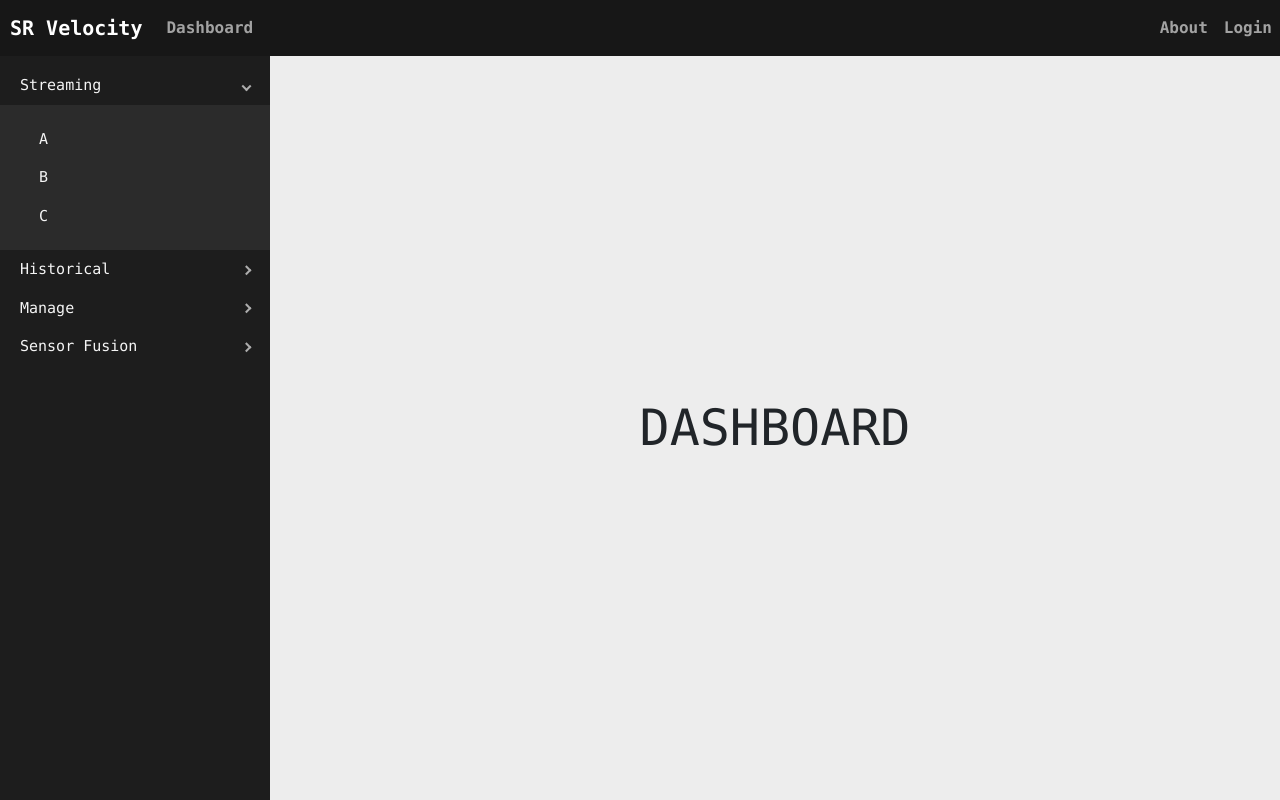
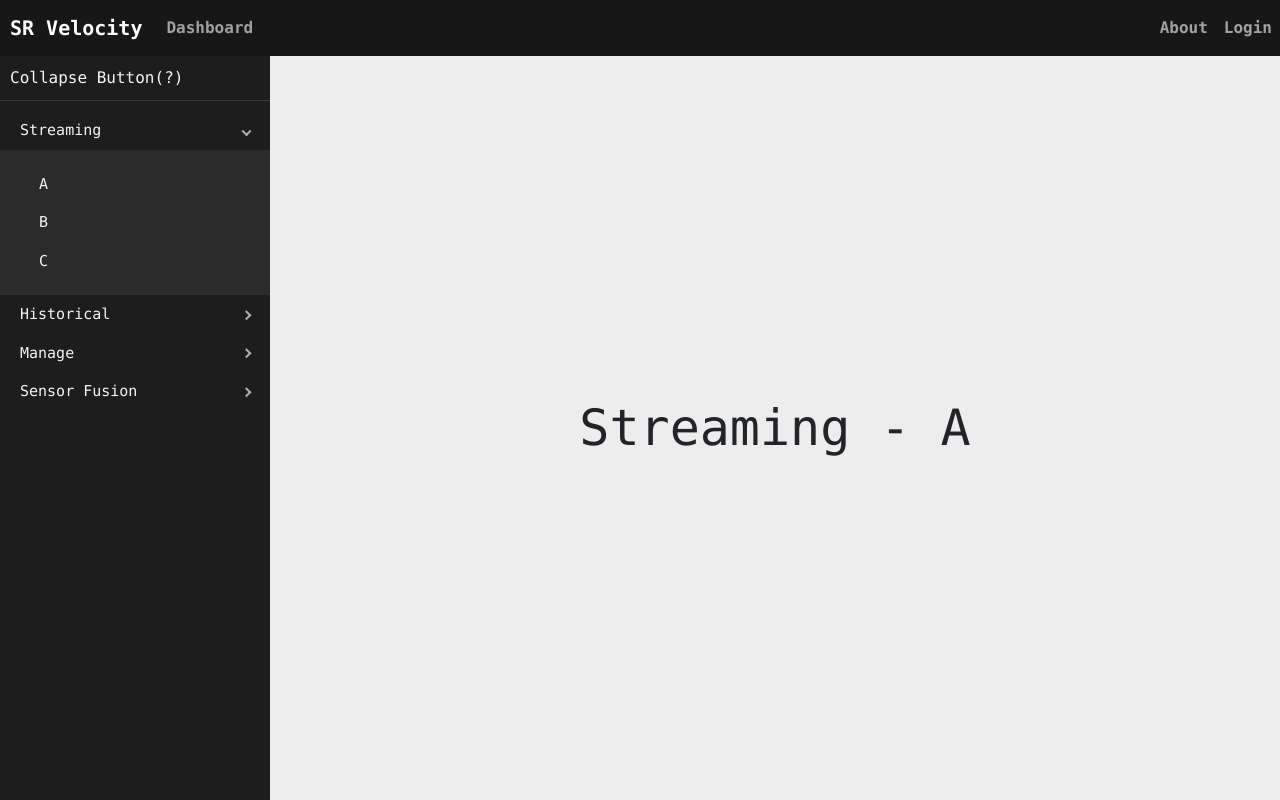
Before and after one commit to UCalgaryRacing/sr-velocity, a React (Create React App) app in the folder client/: page /dashboard in a window 1280 px wide. Built offline with nearby package versions, Linux system fonts and the light colour scheme.

Commit message:
Name Changes

```diff
--- a/client/src/pages/dashboard/dashboard.css
+++ b/client/src/pages/dashboard/dashboard.css
@@ -24,3 +24,15 @@
     width: 100%;
     font-size: 50px;
 }
+
+.pro-sidebar .pro-menu {
+    padding-top: 10px;
+    padding-bottom: 10px;
+}
+
+.pro-sidebar > .pro-sidebar-inner > .pro-sidebar-layout .pro-sidebar-header {
+    border-bottom: 1px solid rgba(173, 173, 173, 0.2);
+    padding-top: 10px;
+    padding-bottom: 10px;
+    padding-left: 10px;
+}
--- a/client/src/pages/dashboard/dashboard.tsx
+++ b/client/src/pages/dashboard/dashboard.tsx
@@ -2,13 +2,16 @@ import React, { useState } from "react";
 import { ProSidebar, Menu, MenuItem, SubMenu, SidebarHeader } from "react-pro-sidebar";
 import "react-pro-sidebar/dist/css/styles.css";
 import "./dashboard.css";
+import Hamburger from "hamburger-react"
 
 const Dashboard: React.FC = () => {
-  const [title, setTitle] = useState("DASHBOARD");
+  const [title, setTitle] = useState("Streaming - A");
 
   return (
     <div id='dashboard'>
       <ProSidebar>
+        <SidebarHeader>{
+          "Collapse Button(?)"}</SidebarHeader>
         <Menu iconShape="square">
           <SubMenu defaultOpen={true} title="Streaming">
             <MenuItem onClick={() => {
@@ -16,9 +19,10 @@ const Dashboard: React.FC = () => {
             }}>A</MenuItem>
             <MenuItem onClick={() => {
               setTitle("Streaming - B")
-              console.log("here")
             }}>B</MenuItem>
-            <MenuItem>C</MenuItem>
+            <MenuItem onClick={() => {
+              setTitle("Streaming - C")
+            }}>C</MenuItem>
           </SubMenu>
 
           <SubMenu title="Historical">
```
